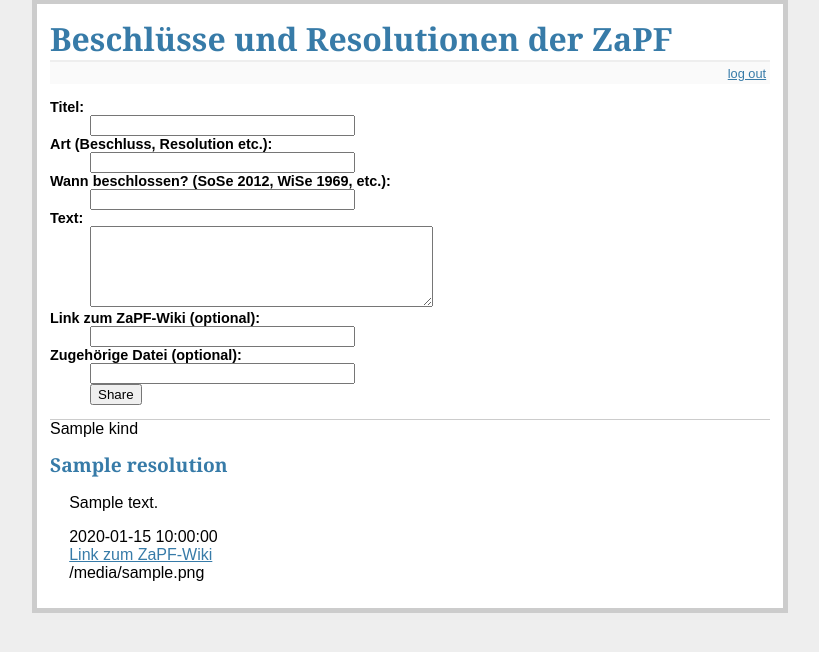
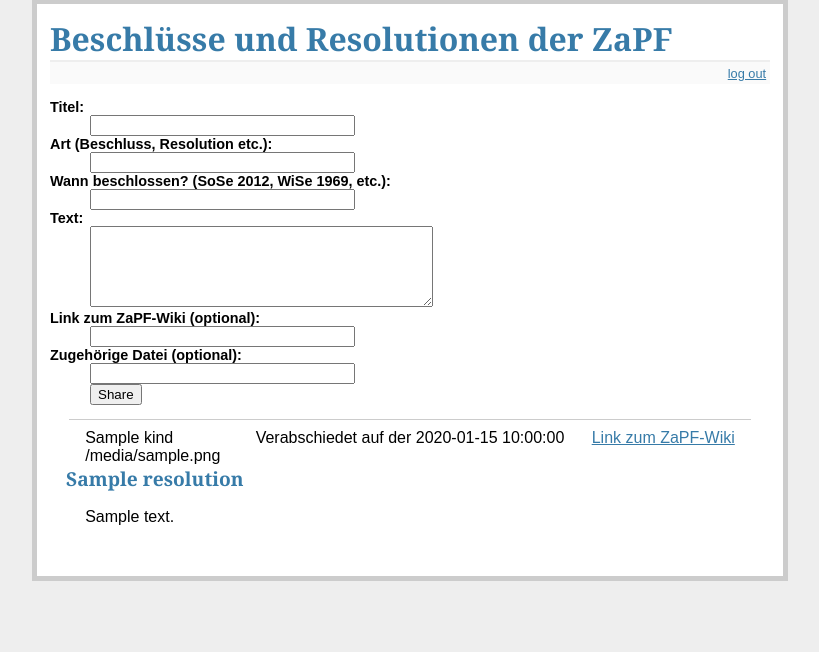
Before and after one commit to ZaPF/ResolutionsDB, a Flask app: template templates/show_resolutions.html in a window 1280 px wide. Shown: the part 33-685 px from the top of the page, without its empty margins (230-1049 px from the left). Run offline with Flask 2, Linux system fonts and the light colour scheme; the visitor is signed in with stand-in values (Sample User, id 1); the template is opened without the code that fills it: most values are stand-ins (such as "Sample title", 1, 10 or a date in 2020).

Commit message:
Better style

```diff
--- a/static/style.css
+++ b/static/style.css
@@ -7,9 +7,14 @@ h2                 { font-size: 1.2em; }
 .page              { margin: 2em auto; width: 45em; border: 5px solid #ccc;
                      padding: 0.8em; background: white; }
 .resolutions       { list-style: none; margin: 0; padding: 0; }
+.resolution            { border-top: 1px solid #ccc; padding: 1ex 1em; }
+.resolution .kind      { float: left; width: 25%; }
+.resolution .passed_on { float: left; width: 50%; text-align: center; }
+.resolution .wiki_url  { float: right; }
+.resolution h2         { clear: both; }
 .resolutions li    { margin: 0.8em 1.2em; }
 .resolutions li h2 { margin-left: -1em; }
-.add-resolution    { font-size: 0.9em; border-bottom: 1px solid #ccc; }
+.add-resolution    { font-size: 0.9em; }
 .add-resolution dl { font-weight: bold; }
 .metanav           { text-align: right; font-size: 0.8em; padding: 0.3em;
                      margin-bottom: 1em; background: #fafafa; }
--- a/templates/show_resolutions.html
+++ b/templates/show_resolutions.html
@@ -21,13 +21,14 @@
   {% endif %}
   <ul class=resolutions>
   {% for resolution in resolutions %}
-    <div class=resolution>
+      <li>
+      <div class=resolution>
       <div class=kind>{{ resolution.kind }}</div>
-      <li><h2>{{ resolution.title }}</h2>
-      <p>{{ resolution.text|safe }}</p>
-      <div class=passed_on>{{ resolution.passed_on }}</div>
+      <div class=passed_on>Verabschiedet auf der {{ resolution.passed_on }}</div>
       {% if resolution.wiki_url %}<div class=wiki_url><a href={{ resolution.wiki_url }}>Link zum ZaPF-Wiki</a></div>{% endif %}
       {% if resolution.related_file %}<div class=related_file>{{ resolution.related_file }}</div>{% endif %}
+      <h2>{{ resolution.title }}</h2>
+      <p>{{ resolution.text|safe }}</p>
     </div>
   {% else %}
     <li><em>Unglaublich – noch keine Beschlüsse oder Resolutionen verabschiedet.</em>
```
